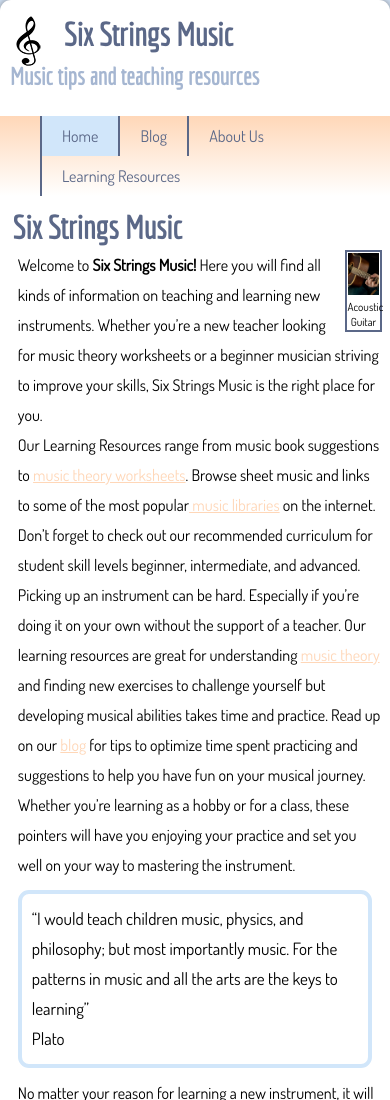
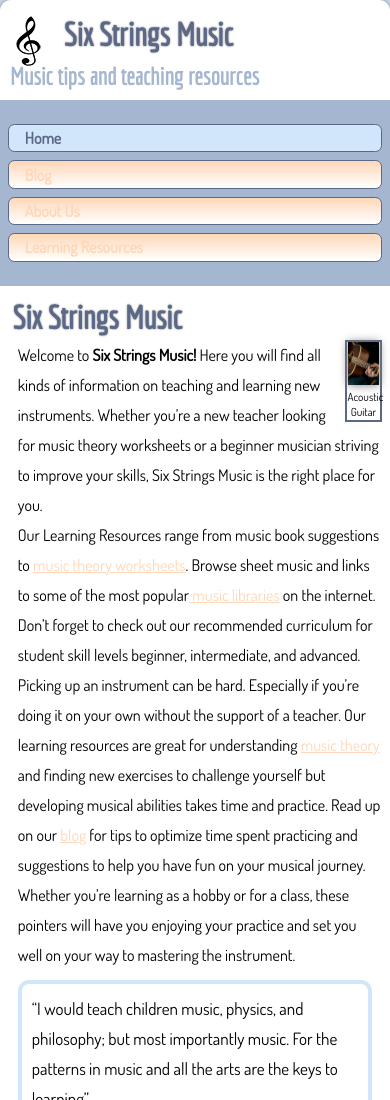
Before and after one commit to lucypratt/04CSS, a plain HTML site: page index.html in a window 390 px wide. Shown: the top 1100 px of the page. Drawn offline with Linux system fonts and the light colour scheme.

Commit message:
Unit 7 Changes complete. Media Queries

```diff
--- a/index.html
+++ b/index.html
@@ -6,6 +6,7 @@
 <link href="https://fonts.googleapis.com/css?family=Dosis&display=swap" rel="stylesheet">
 
 <link href="style.css" rel="stylesheet">
+<meta name="viewport" content="width-device-width, initial-scale=1, max-scale=1">
 <title>Home: Six Strings Music</title>
 </head>
 
--- a/style.css
+++ b/style.css
@@ -36,8 +36,44 @@ header h1 {
 }
 
 /* Style Rules */
+/* Phone Nav Media Query*/
+@media only screen and (max-width: 600px) {
+    nav {
+        background-color: #A5B6D1;
+        padding: .5rem 2%;
+        font-family: 'Dosis', sans-serif;
+        color: #5B6888;
 
-/* Navigation */
+    }
+    nav ul {
+        list-style-type: none;
+        padding: 0;
+    }
+    nav ul li a {
+        padding: .2rem 1rem;
+        margin-bottom: .5rem;
+        background: linear-gradient(to bottom, rgb(255, 215, 184) 0%, white 100%);
+        font-weight: 600;
+        text-decoration: none;
+        display: block;
+        border: solid 1px #5B6888;
+        border-radius: .4rem;
+    }
+    ul.nav li.active a {
+        background: rgb(209, 230, 250);
+        color: #5B6888;
+    }
+    ul.nav li a:hover{
+        background: rgb(209, 230, 250);
+        color:#5B6888;
+    }
+    .stopcollapse {
+        clear: both;
+    }
+
+}/*End phone Query*/
+/*Desktop Nav Media Query*/
+@media only screen and (min-width: 601px) {
 nav {
     background-color: rgb(255, 215, 184);
     background: linear-gradient(to bottom, rgb(255, 215, 184) 0%, white 100%);
@@ -65,7 +101,8 @@ ul.nav li a:hover{
 .stopcollapse {
     clear: both;
 }
-/*End Nav Styling*/
+
+}/*End Desktop Query*/
 main {
     padding: .5rem 2%;
 }
@@ -74,6 +111,7 @@ h1, h3 {
     font-family: 'Economica', sans-serif;
     font-style: normal;
     padding: 5px;
+    text-shadow: 0 0 2px #777;
 
 }
 #mainblog {
@@ -141,6 +179,7 @@ main dl dd {
 figure.photo img {
     width: 100%;
     text-align: center;
+    box-shadow: 0 0 10px #777;
 
 
 }
```
Also changed, not shown: about.html (+1 -0 lines), blog.html (+1 -0 lines), learningResources.html (+1 -0 lines), thanks.html (+1 -0 lines).
